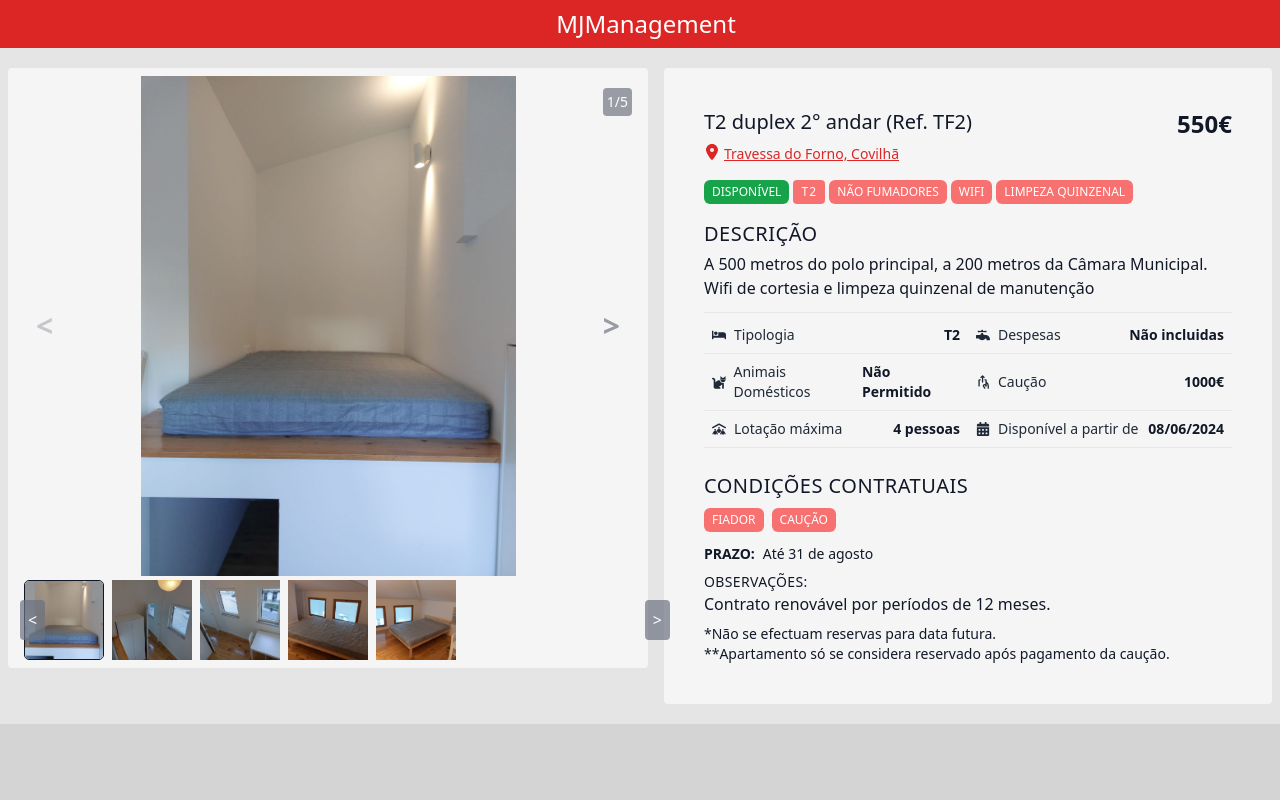
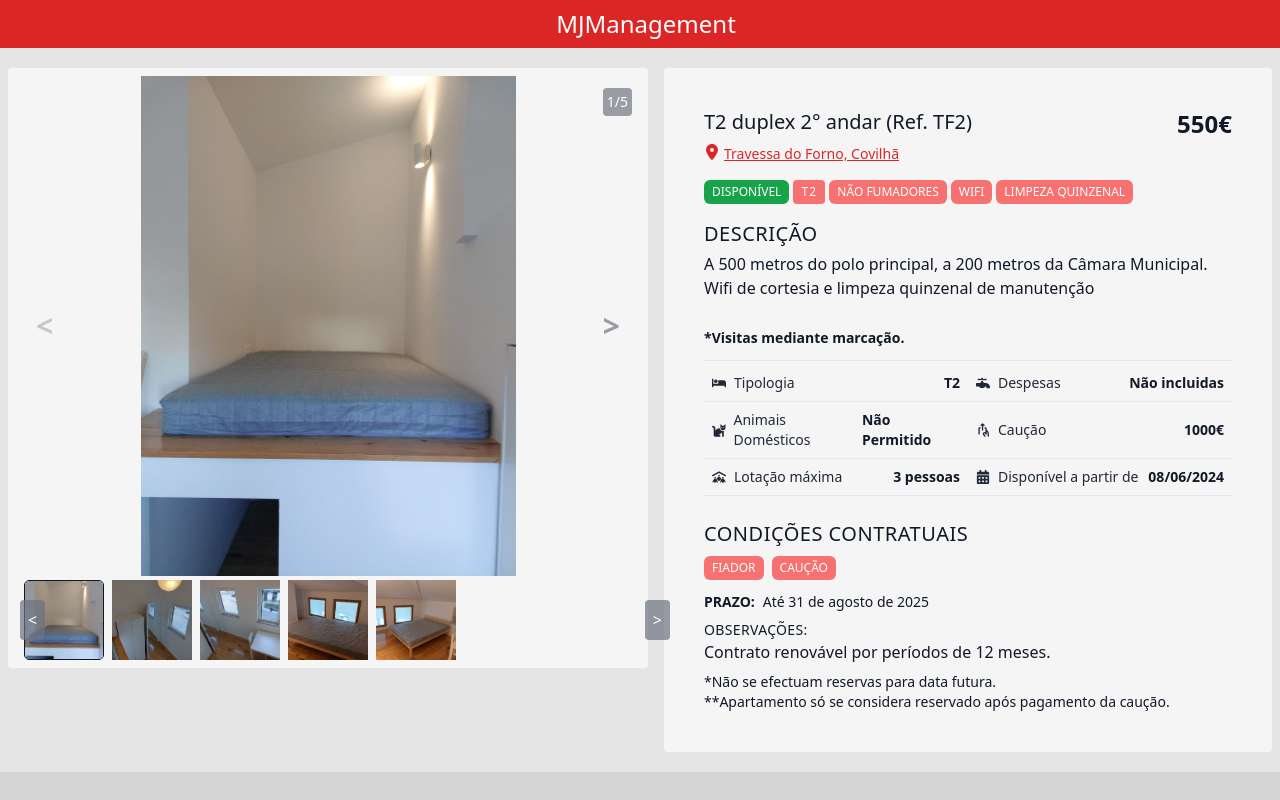
Before and after one commit to larissagoularte/t2forno, a React (Create React App) app: page / in a window 1280 px wide. Built offline with nearby package versions, Linux system fonts and the light colour scheme; the HTML template or start-up script is replaced by a standard one.

Commit message:
refactor

```diff
--- a/src/pages/Anuncio.js
+++ b/src/pages/Anuncio.js
@@ -150,6 +150,8 @@ const Anuncio = () => {
               <br />
               Wifi de cortesia e limpeza quinzenal de manutenção
               </p>
+              <br />
+              <p className="text-sm font-semibold mt-1">*Visitas mediante marcação.</p>
           </div>
 
           <hr class="w-full h-[1px] mx-auto border-0 bg-gray-200 mb-1" />
@@ -196,7 +198,7 @@ const Anuncio = () => {
                     <FaPeopleRoof />
                     Lotação máxima
                   </div>
-                  <div className="font-bold text-sm text-gray-900">4 pessoas</div>
+                  <div className="font-bold text-sm text-gray-900">3 pessoas</div>
                 </div>
 
                 <div className="md:w-1/2 w-full flex items-center justify-between p-2 border-b">
@@ -225,7 +227,7 @@ const Anuncio = () => {
               </div>
                 <div className="flex gap-2 mt-2">
                 <div className="text-sm font-bold uppercase">Prazo:</div>
-                <div className="text-sm">Até 31 de agosto</div>
+                <div className="text-sm">Até 31 de agosto de 2025</div>
                 </div>
               </div>
 
```
